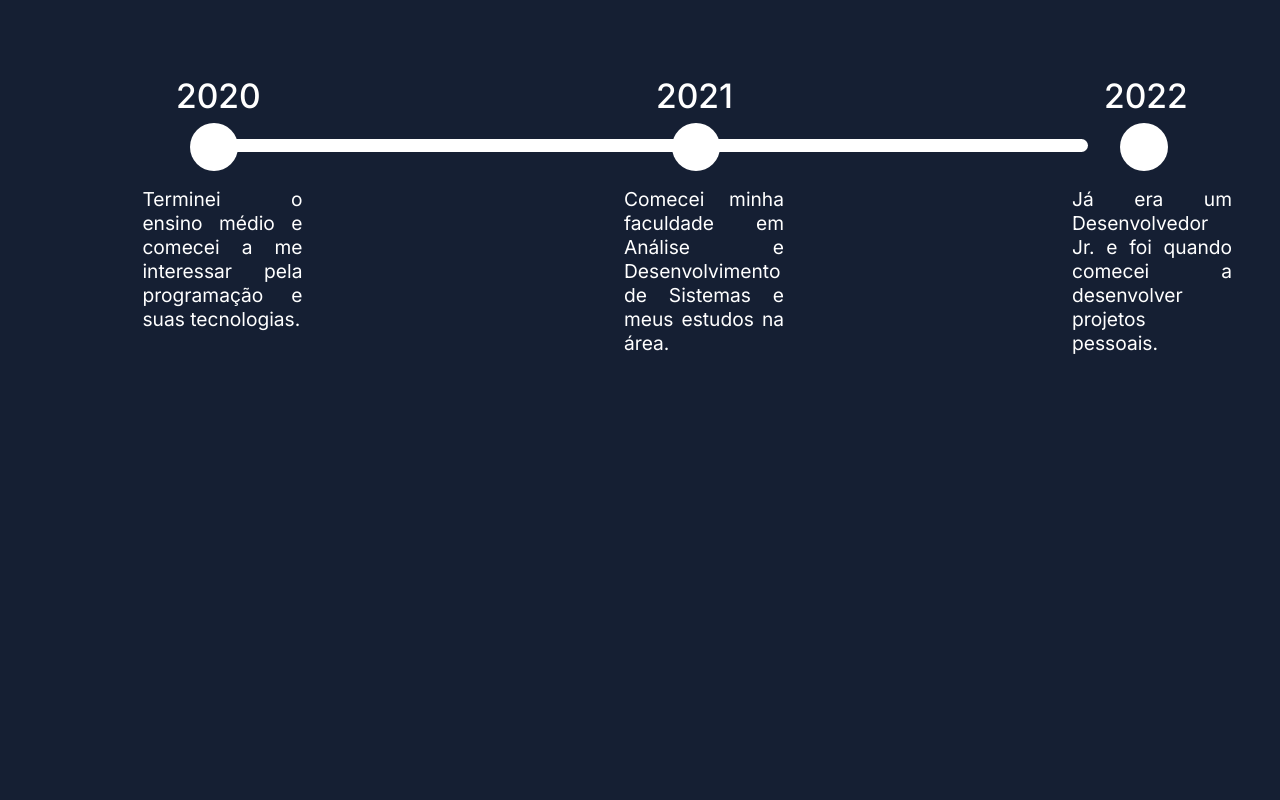
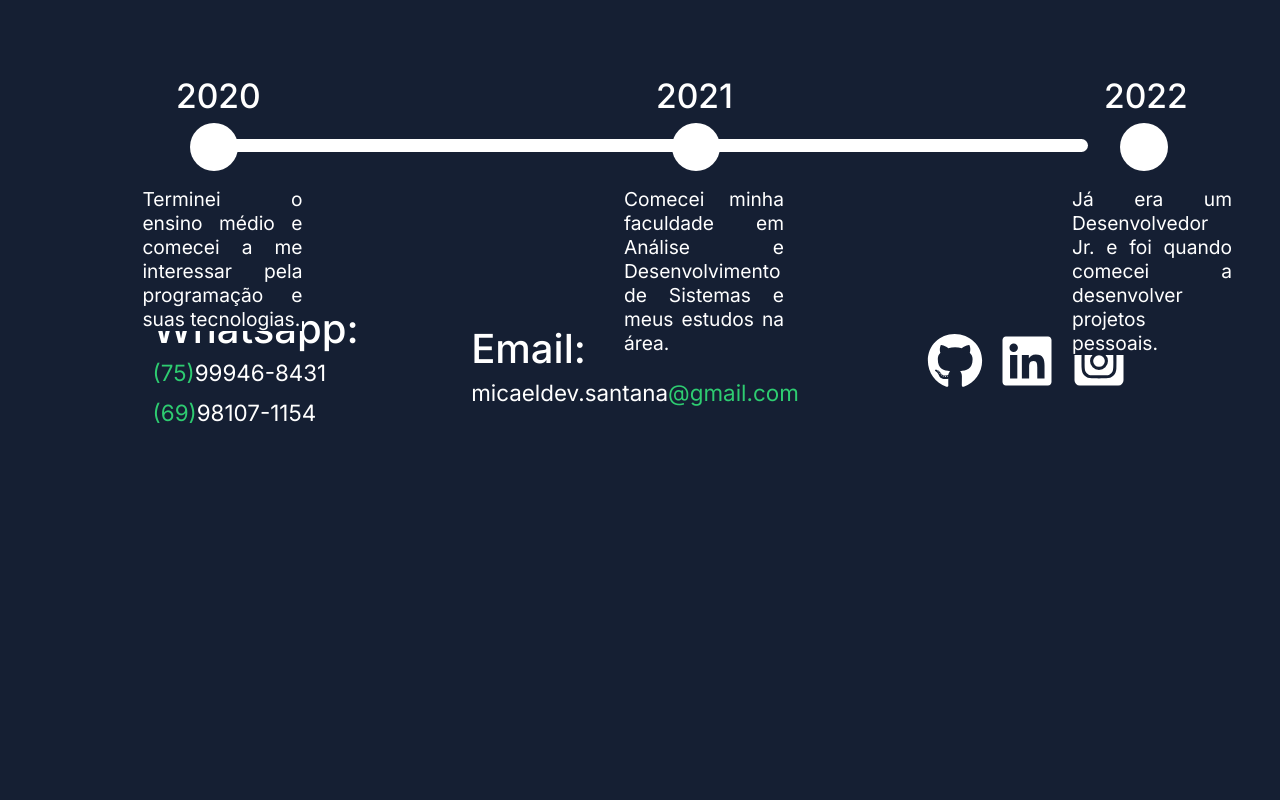
Before and after one commit to iSantanaaH/front-end-web, a Next.js app: page / in a window 1280 px wide. Shown: the part 4060-4860 px from the top of the page. After the commit the page ends 4532 px from the top, so only its background shows below. Built offline with nearby package versions, Linux system fonts and the light colour scheme.

Commit message:
remove min-height

```diff
--- a/app/page.module.css
+++ b/app/page.module.css
@@ -282,7 +282,7 @@
 }
 
 .ContainerResume,
-.AboutMe,
+/* .AboutMe, */
 .Projects,
 .Technologies,
 .AditionalSkills {
```
